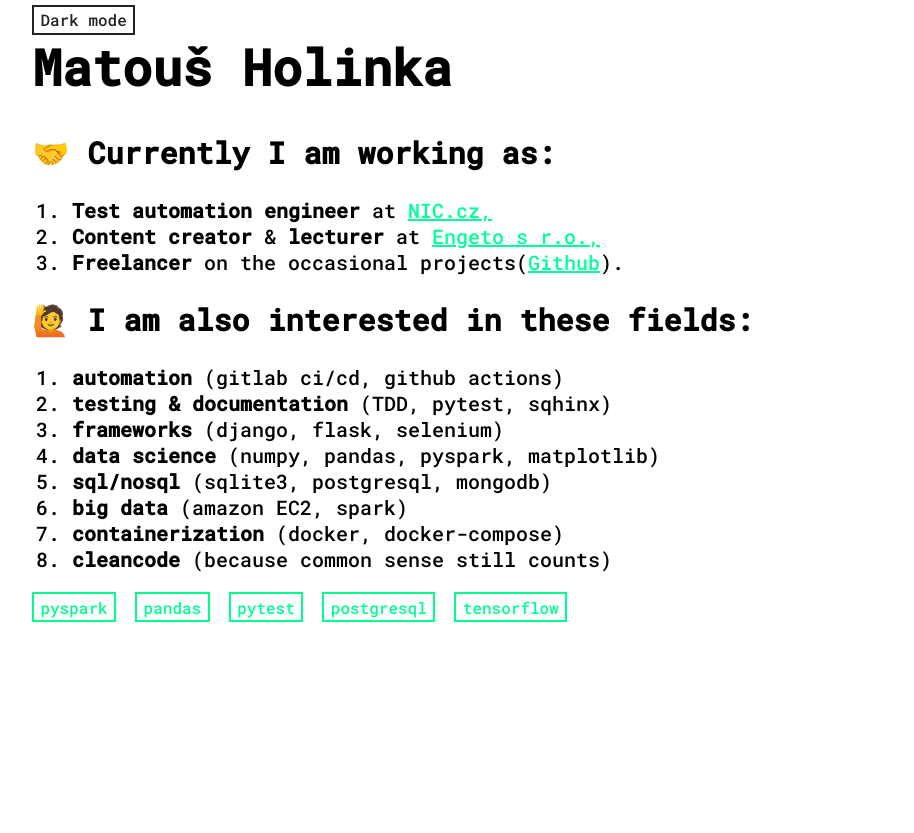
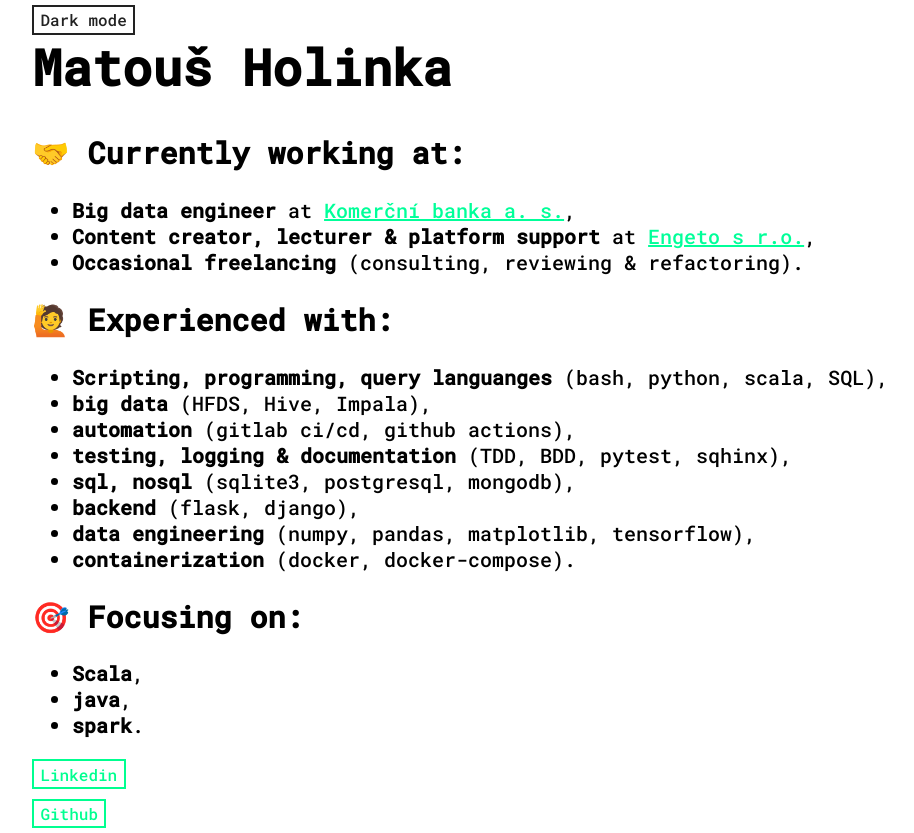
Before and after one commit to Bralor/matous, a plain HTML site: page index.html in a window 1280 px wide. Shown: the whole page, without its empty margins (0-914 px from the left). Before the commit the page ends 800 px from the top, so only its background shows below. Drawn offline with Linux system fonts and the light colour scheme.

Commit message:
index.html: Updated the job experiences.
+ Updated the chapter skills.
+ added the chapter focusing on.

```diff
--- a/index.html
+++ b/index.html
@@ -14,49 +14,52 @@
         <label for="toggleMode" class="toggle-light">Light mode</label>
         <div id="container">
             <h1>Matouš Holinka</h1>
-            <h2>🤝 Currently I am working as:</h2>
 
-            <ol>
+            <h2>🤝 Currently working at:</h2>
+            <ul>
                 <li>
-                    <b>Test automation engineer</b> at
-                    <a
-                        class="link-brackets"
-                        href="https://www.nic.cz/"
-                        target="_blank"
-                        >NIC.cz,</a>
+                    <b>Big data engineer</b> at
+                    <a class="link-brackets" href="https://www.nic.cz/"
+                        target="_blank" >Komerční banka a. s.</a>,
                 </li>
                 <li>
-                    <b>Content creator</b> &amp; <b>lecturer</b> at
-                    <a
-                        href="https://engeto.cz/"
-                        target="_blank"
-                        >Engeto s r.o.,</a>
+                    <b>Content creator, lecturer &amp; platform support</b> at
+                    <a href="https://engeto.cz/" target="_blank">Engeto s r.o.</a>,
                 </li>
                 <li>
-                    <b>Freelancer</b> on the occasional projects(<a href="https://github.com/Bralor" target="_blank">Github</a>).
+                    <b>Occasional freelancing</b> (consulting, reviewing &amp;
+                    refactoring).
                 </li>
-            </ol>
+            </ul>
 
-            <h2>🙋 I am also interested in these fields:</h2>
+            <h2>🙋 Experienced with:</h2>
+            <ul>
+                <li><b>Scripting, programming, query languanges</b> (bash, python,
+                    scala, SQL),</li>
+                <li><b>big data</b> (HFDS, Hive, Impala),</li>
+                <li><b>automation</b> (gitlab ci/cd, github actions),</li>
+                <li><b>testing, logging & documentation</b> (TDD, BDD, pytest,
+                    sqhinx),</li>
+                <li><b>sql, nosql</b> (sqlite3, postgresql, mongodb),</li>
+                <li><b>backend</b> (flask, django),</li>
+                <li><b>data engineering</b> (numpy, pandas, matplotlib,
+                    tensorflow),</li>
+                <li><b>containerization</b> (docker, docker-compose).</li>
+            </ul>
 
-            <ol>
-                <li><b>automation</b> (gitlab ci/cd, github actions)</li>
-                <li><b>testing & documentation</b> (TDD, pytest, sqhinx)</li>
-                <li><b>frameworks</b> (django, flask, selenium)</li>
-                <li><b>data science</b> (numpy, pandas, pyspark, matplotlib)</li>
-                <li><b>sql/nosql</b> (sqlite3, postgresql, mongodb)</li>
-                <li><b>big data</b> (amazon EC2, spark)</li>
-                <li><b>containerization</b> (docker, docker-compose)</li>
-                <li><b>cleancode</b> (because common sense still counts)</li>
-            </ol>
+            <h2>🎯 Focusing on:</h2>
+            <ul>
+                <li><b>Scala</b>,</li>
+                <li><b>java</b>,</li>
+                <li><b>spark</b>.</li>
+            </ul>
 
             <p class="line">
-                <a class="link-button">pyspark</a>
-                <a class="link-button">pandas</a>
-                <a class="link-button">pytest</a>
-                <a class="link-button">postgresql</a>
-                <a class="link-button">tensorflow</a>
+                <a class="link-button" href="https://www.linkedin.com/in/matous-holinka/" target="_blank">Linkedin</a>
+                <br>
+                <a class="link-button" href="https://github.com/Bralor" target="_blank">Github</a>
             </p>
+
         </div>
     </body>
 </html>
```
